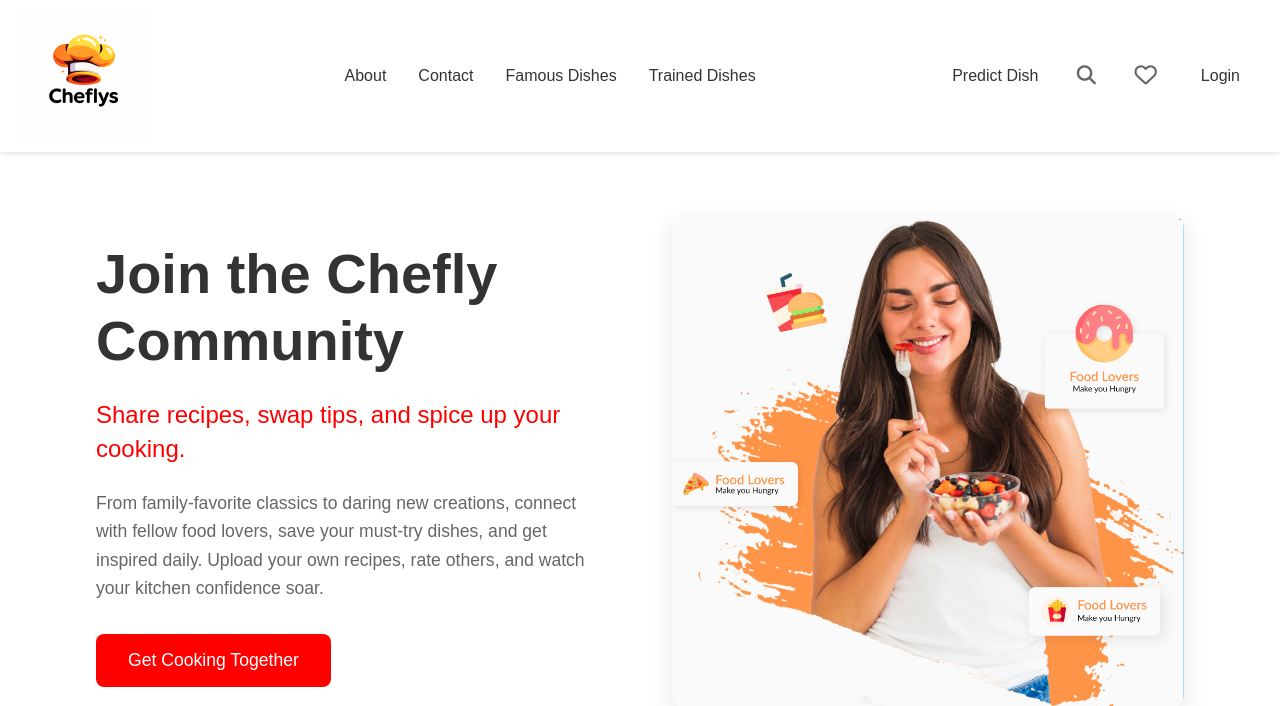
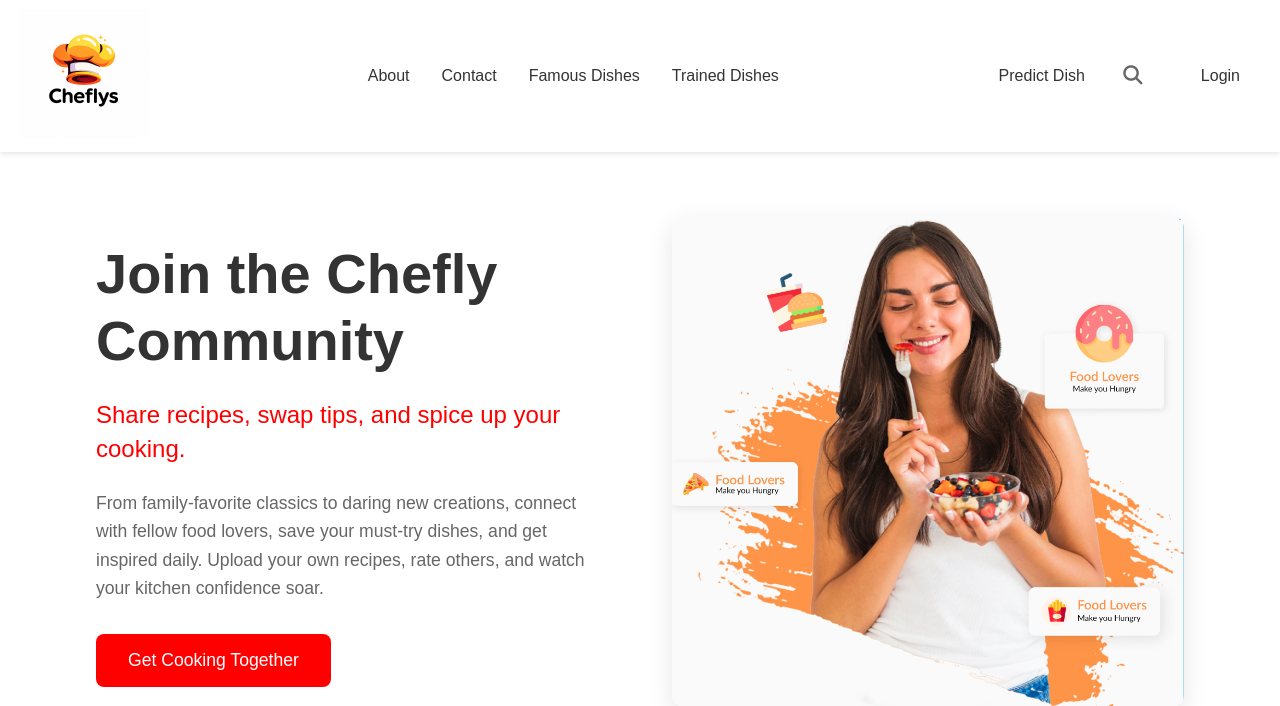
Before and after one commit to saadJP23/chefly, a Flask app: page / in a window 1280 px wide. Shown: the top 706 px of the page. Run offline with Flask 3, Linux system fonts and the light colour scheme.

```diff
--- a/templates/navbar.html
+++ b/templates/navbar.html
@@ -52,9 +52,9 @@
             id="searchInput"
           />
         </form>
-        <a href="#" class="favorite_icon">
+        <!-- <a href="#" class="favorite_icon">
           <i class="far fa-heart"></i>
-        </a>
+        </a> -->
 
         {% if current_user.is_authenticated %}
         <span class="username">{{ current_user.username }}</span>
```
